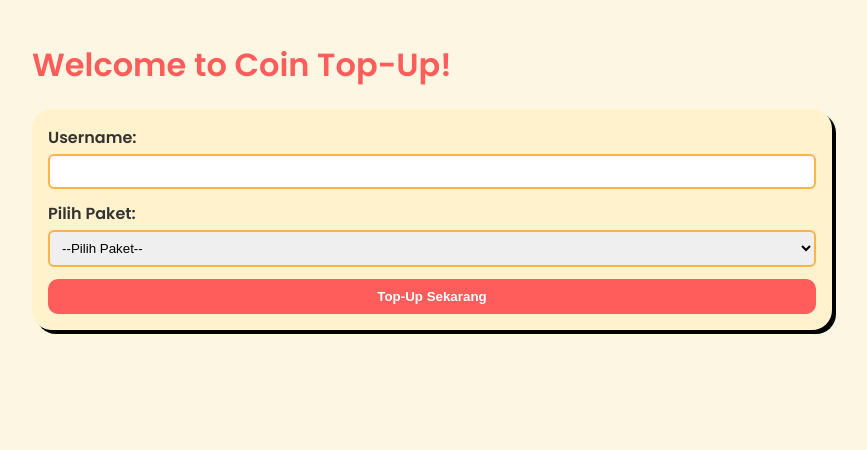
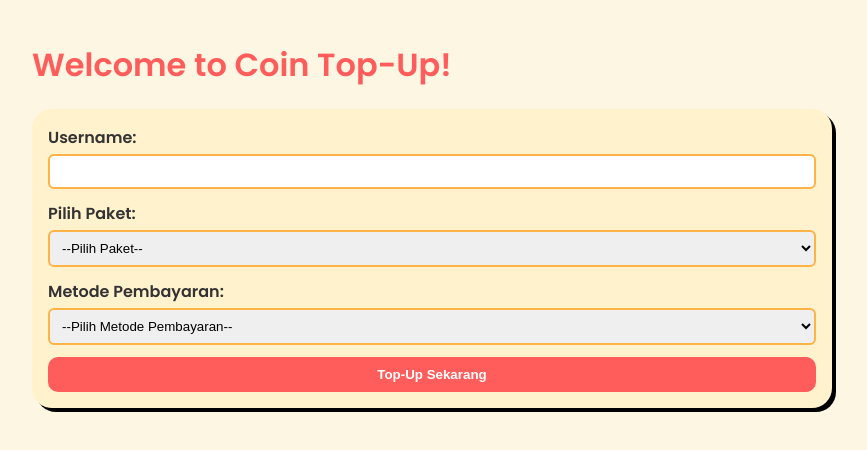
Before and after one commit to DanielArkhan/PRAK_PBK_TUGASKEDUA, a Vue app: page / in a window 1280 px wide. Shown: the top 450 px of the page, without its empty margins (208-1075 px from the left). Built offline with nearby package versions, Linux system fonts and the light colour scheme.

Commit message:
commit untuk menambahkan metode pembayaran

```diff
--- a/src/App.vue
+++ b/src/App.vue
@@ -21,16 +21,18 @@ export default {
     success: false,
     notifData: {
       username: '',
-        packageName: ''
+      packageName: '',
+      paymentMethod: ''
     }
   }
 },
   methods: {
     showSuccess(data) {
-      console.log('Terima data dari TopUpForm:', data)  // debug log
-      this.notifData = data
-      this.success = true
-      setTimeout(() => (this.success = false), 3000)
+      this.notifData = data;
+      this.success = true;
+      setTimeout(() => {
+        this.success = false;
+      }, 3000);
     }
   }
 }
--- a/src/components/Notification.vue
+++ b/src/components/Notification.vue
@@ -1,14 +1,15 @@
 <template>
   <div class="notification-card">
-    ✅ Top-up untuk {{ username }} sejumlah {{ packageName }} berhasil!
+    ✅ Top-up untuk {{ username }} sejumlah {{ packageName }} berhasil via {{ paymentMethod }}!
   </div>
 </template>
 
 <script>
 export default {
   props: {
-    username: { type: String, required: true },
-    packageName: { type: String, required: true }
+    username: String,
+    packageName: String,
+    paymentMethod: String
   }
 }
 </script>
--- a/src/components/TopUpForm.vue
+++ b/src/components/TopUpForm.vue
@@ -15,6 +15,16 @@
       </select>
     </div>
 
+    <div class="form-group">
+      <label>Metode Pembayaran:</label>
+      <select v-model="selectedPayment" required>
+        <option disabled value="">--Pilih Metode Pembayaran--</option>
+        <option v-for="method in paymentMethods" :key="method.id" :value="method.name">
+          {{ method.name }}
+        </option>
+      </select>
+    </div>
+
     <button type="submit">Top-Up Sekarang</button>
   </form>
 </template>
@@ -22,28 +32,39 @@
 <script>
 export default {
   data() {
-    return {
-      username: '',
-      selectedPackageId: '',
+  return {
+    username: '',
+    selectedPackageId: '',
+    selectedPackage: null,
+    selectedPayment: '',
       packages: [
         { id: 1, name: '50 GC', price: 5000 },
         { id: 2, name: '120 GC', price: 10000 },
         { id: 3, name: '250 GC', price: 20000 }
+      ],
+      paymentMethods: [
+        { id: 'credit', name: 'Credit Card' },
+        { id: 'paypal', name: 'PayPal' },
+        { id: 'bank', name: 'Bank Transfer' }
       ]
     }
   },
   methods: {
     submitForm() {
-      const selectedPkg = this.packages.find(pkg => pkg.id === Number(this.selectedPackageId))
-      if (!this.username || !selectedPkg) return
+      this.selectedPackage = this.packages.find(pkg => pkg.id === this.selectedPackageId)
+
+      if (!this.username || !this.selectedPackage || !this.selectedPayment) return;
 
       this.$emit('success', {
         username: this.username,
-        packageName: selectedPkg.name
-      })
+        packageName: this.selectedPackage.name,
+        paymentMethod: this.selectedPayment
+      });
 
-      this.username = ''
-      this.selectedPackageId = ''
+      this.username = '';
+      this.selectedPackage = null;
+      this.selectedPackageId = '';
+      this.selectedPayment = '';
     }
   }
 }
```
Lines whose indentation alone changed are shown as unchanged.
